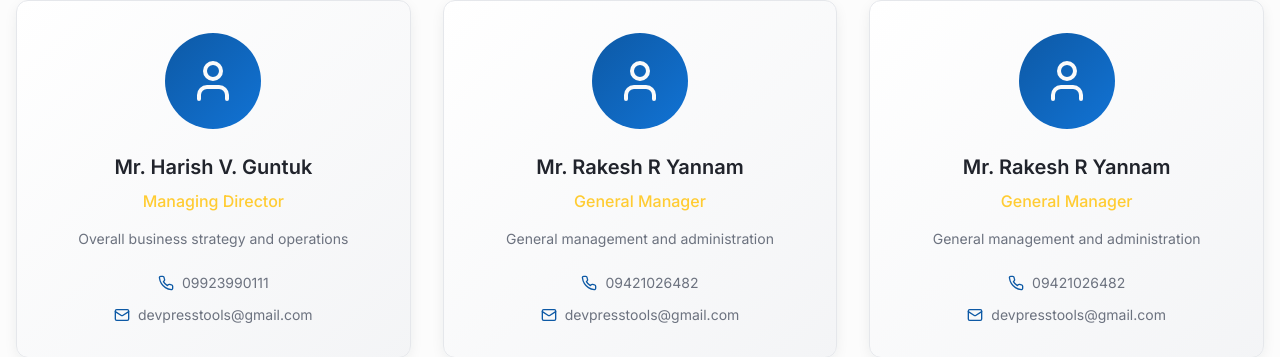
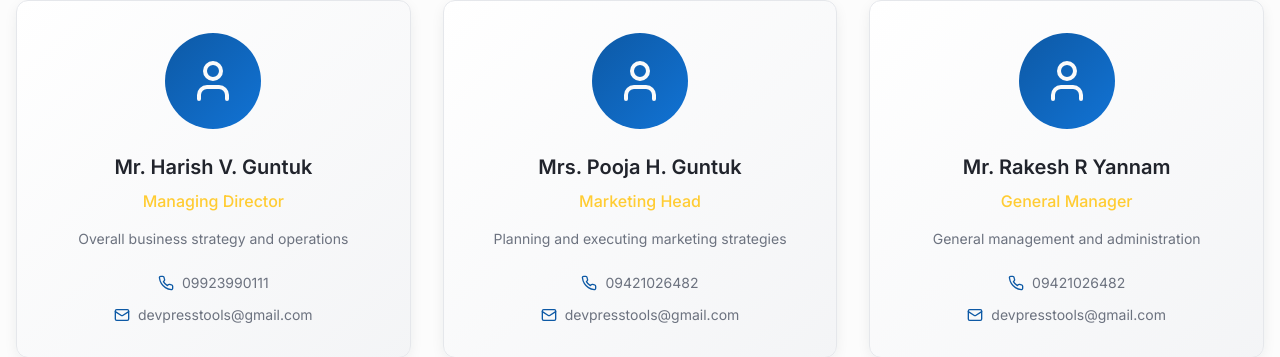
Before and after one commit to sakamanish/devpresstools, a React (Vite) app: page /contact in a window 1280 px wide. Shown: the part 1844-2201 px from the top of the page. Built offline with nearby package versions, Linux system fonts and the light colour scheme.

Commit message:
Update Contact.tsx

```diff
--- a/src/pages/Contact.tsx
+++ b/src/pages/Contact.tsx
@@ -28,11 +28,11 @@ const Contact = () => {
       description: "Overall business strategy and operations"
     },
     {
-      name: "Mr. Rakesh R Yannam",
-      position: "General Manager",
+      name: "Mrs. Pooja H. Guntuk",
+      position: "Marketing Head",
       phone: "09421026482",
       email: "devpresstools@gmail.com",
-      description: "General management and administration"
+      description: "Planning and executing marketing strategies"
     },
     {
       name: "Mr. Rakesh R Yannam",
```
